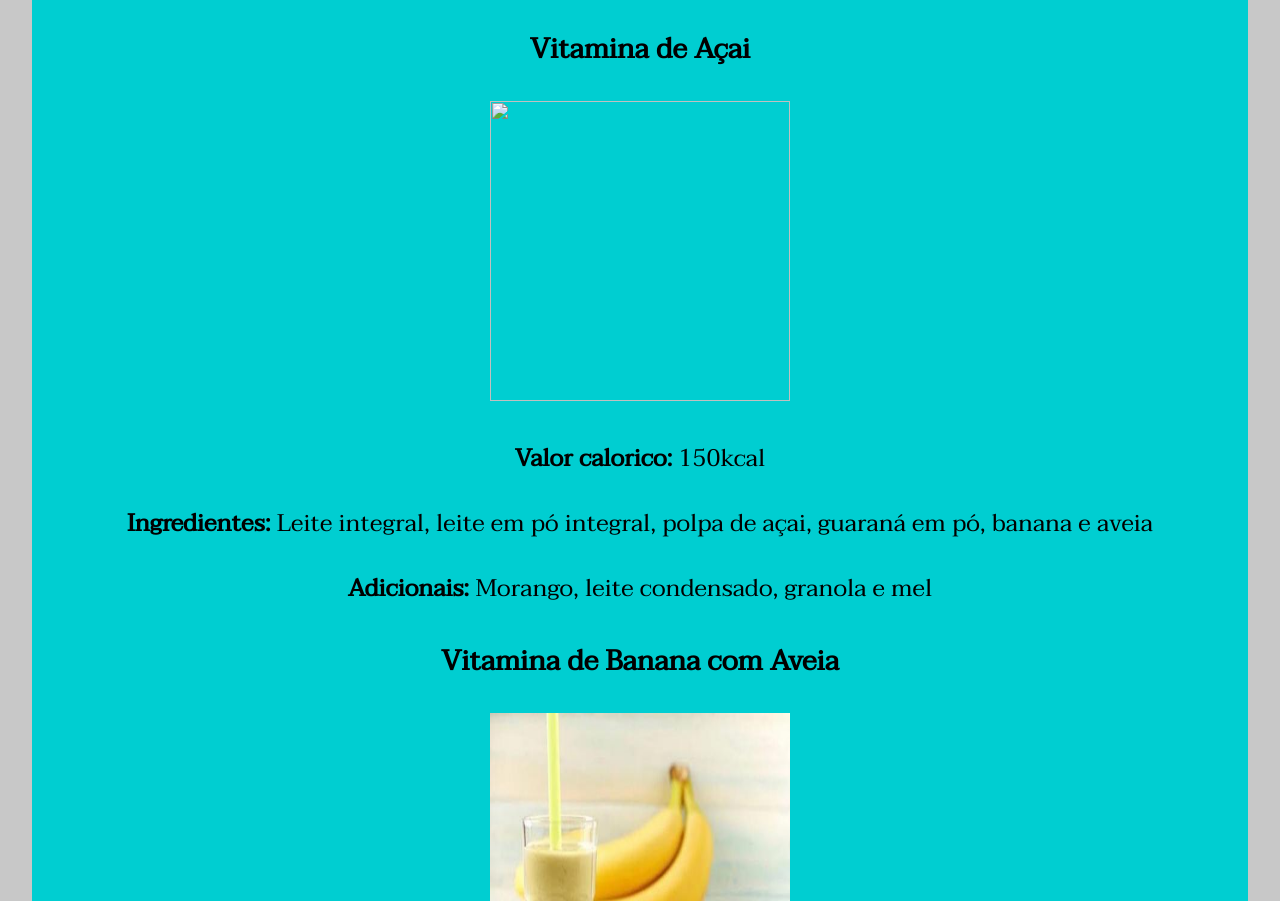
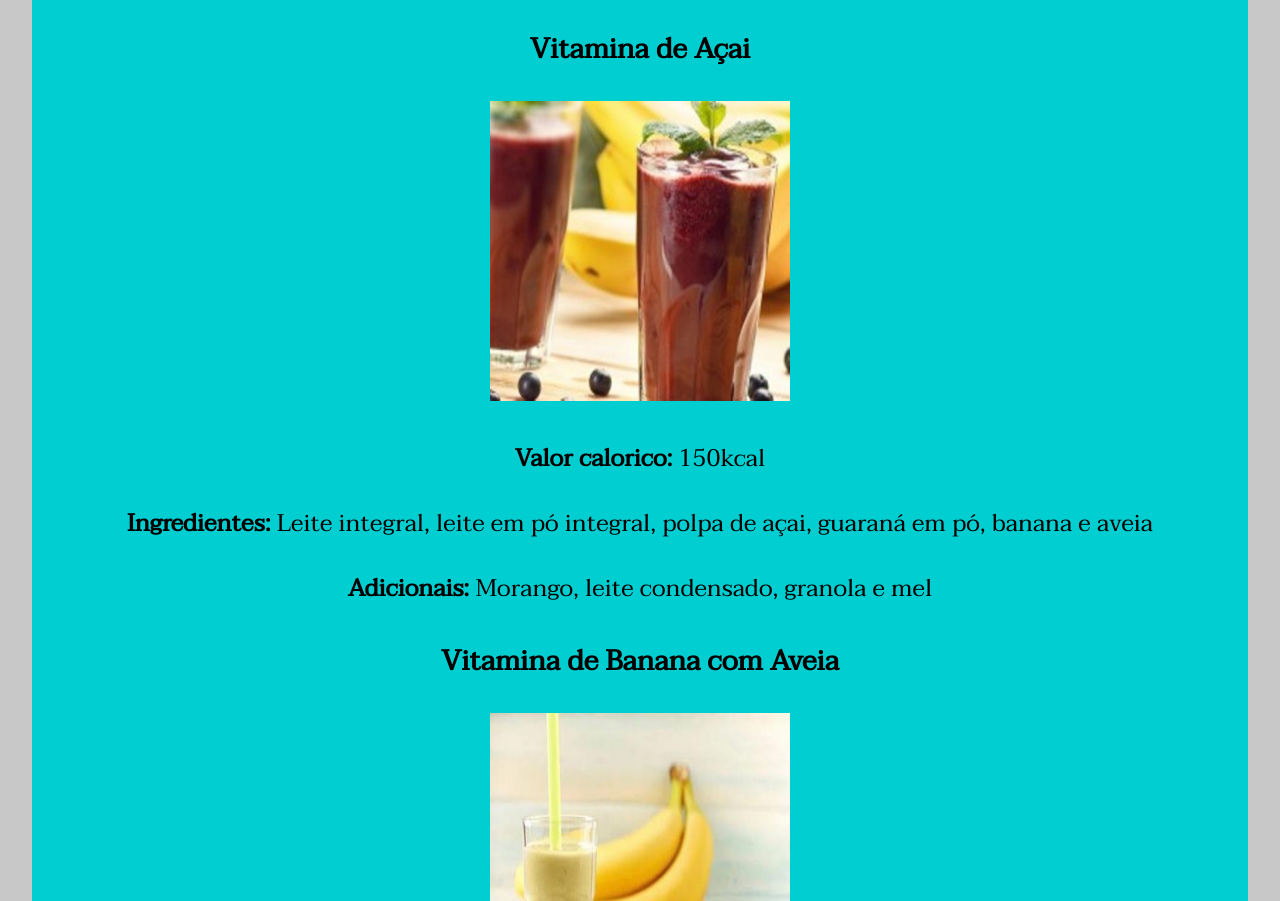
Before and after one commit to MikhaelPaz/vitamina, a plain HTML site: page index.html in a window 1280 px wide. Shown: the part 861-1762 px from the top of the page. Drawn offline with Linux system fonts and the light colour scheme; files whose address does not match are found by name.

Commit message:
Update index.html

```diff
--- a/index.html
+++ b/index.html
@@ -25,7 +25,7 @@
         <p><strong>Adicionais:</strong> Banana, aveia, granola e mel</p>
 
         <h3>Vitamina de Açai</h3>
-        <img src="../imagens/vitaminas/vitamina-açai.jpg"/>
+        <img src="../../../vitamina-açai.jpg"/>
         <p><strong>Valor calorico:</strong> 150kcal</p>
         <p><strong>Ingredientes:</strong> Leite integral, leite em pó integral, polpa de açai, guaraná em pó, banana e aveia</p>
         <p><strong>Adicionais:</strong> Morango, leite condensado, granola e mel</p>
```
